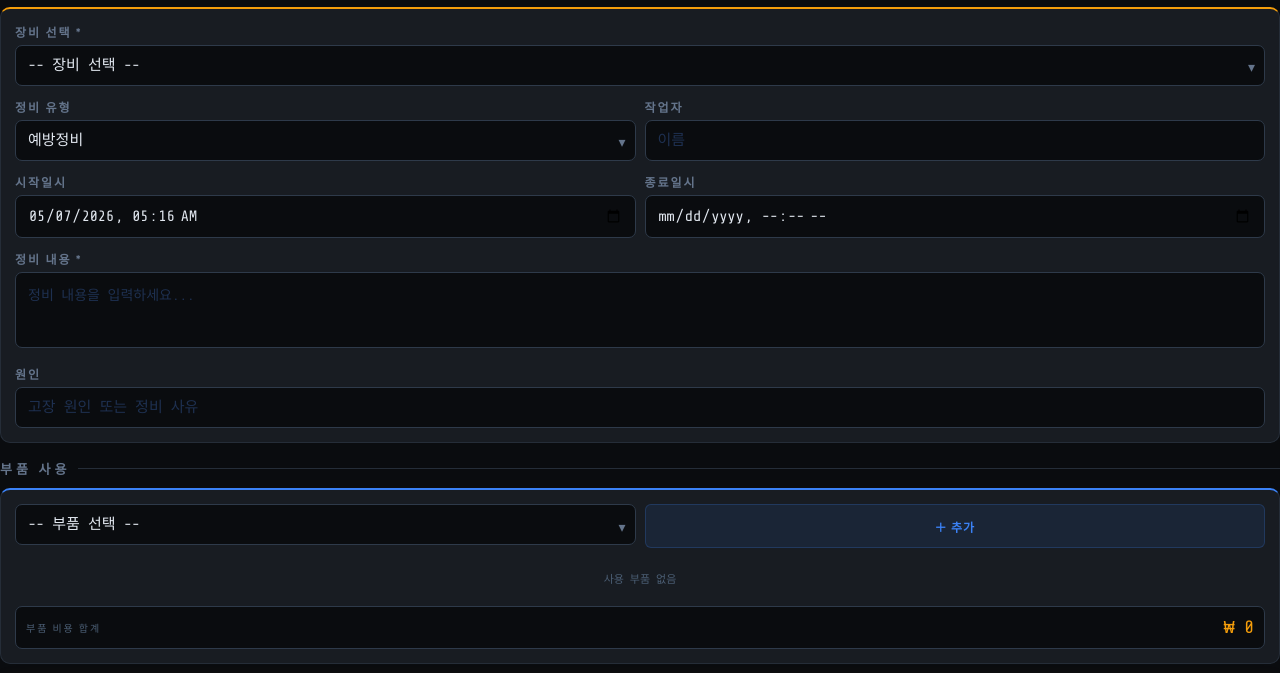
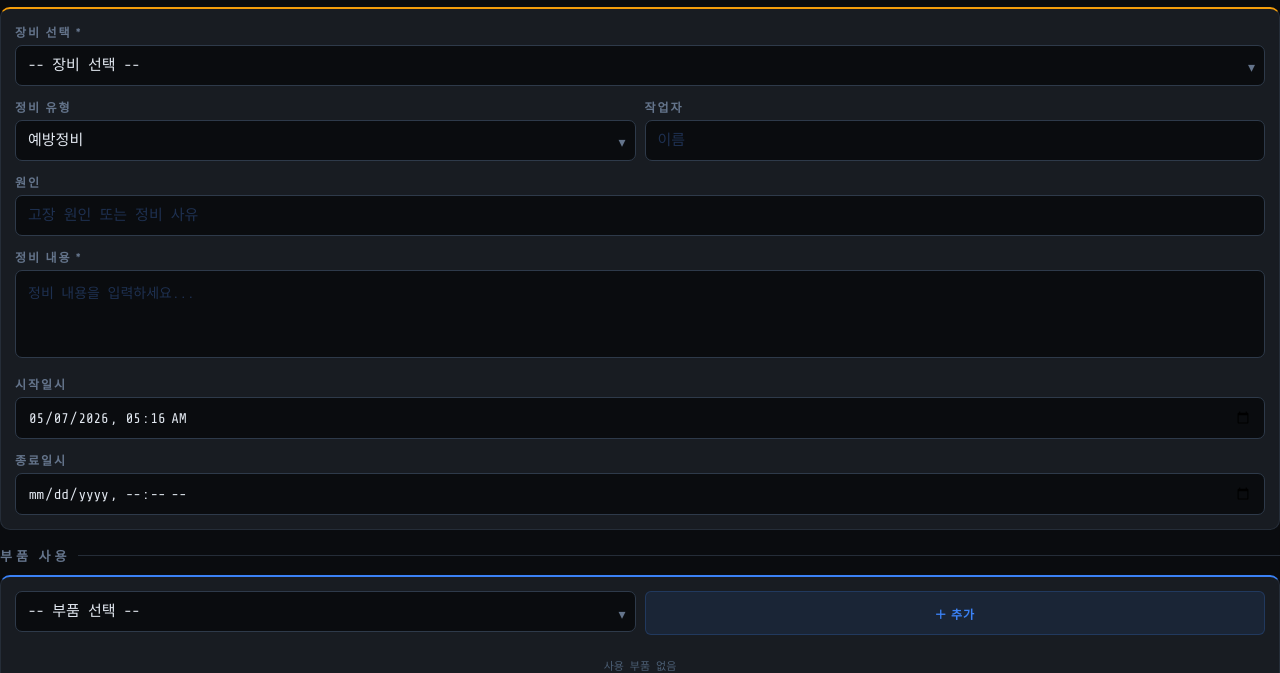
Before and after one commit to chanwookLee83/shiny-fishstick, a plain HTML site: page index.html in a window 1280 px wide. Both pictures are taken after a click on the element "🔧 정비". Shown: the part 127-800 px from the top of the page. Drawn offline with nearby package versions, Linux system fonts and the light colour scheme; a web font is replaced by a local one.

Commit message:
Update index.html

```diff
--- a/index.html
+++ b/index.html
@@ -506,12 +506,10 @@ body.light mark{background:transparent;color:var(--amber);font-weight:700;}
         </div>
         <div class="field"><label class="flabel">작업자</label><div class="ac-wrap"><input class="finput" id="mWorker" placeholder="이름" autocomplete="off" oninput="acShow('mWorker','workers')"><div class="ac-list" id="ac-mWorker"></div></div></div>
       </div>
-      <div class="frow">
-        <div class="field"><label class="flabel">시작일시</label><input class="finput" id="mStart" type="datetime-local"></div>
-        <div class="field"><label class="flabel">종료일시</label><input class="finput" id="mEnd" type="datetime-local"></div>
-      </div>
-      <div class="field"><label class="flabel">정비 내용 *</label><textarea class="ftextarea" id="mContent" placeholder="정비 내용을 입력하세요..."></textarea></div>
       <div class="field"><label class="flabel">원인</label><div class="ac-wrap"><input class="finput" id="mCause" placeholder="고장 원인 또는 정비 사유" autocomplete="off" oninput="acShow('mCause','causes')"><div class="ac-list" id="ac-mCause"></div></div></div>
+      <div class="field"><label class="flabel">정비 내용 *</label><textarea class="ftextarea" id="mContent" placeholder="정비 내용을 입력하세요..." style="height:88px;"></textarea></div>
+      <div class="field"><label class="flabel">시작일시</label><input class="finput" id="mStart" type="datetime-local" style="font-size:14px;"></div>
+      <div class="field"><label class="flabel">종료일시</label><input class="finput" id="mEnd" type="datetime-local" style="font-size:14px;"></div>
     </div>
   </div>
 
@@ -1078,12 +1076,10 @@ body.light mark{background:transparent;color:var(--amber);font-weight:700;}
       </div>
       <div class="field"><label class="flabel">작업자</label><div class="ac-wrap"><input class="finput" id="eMWorker" autocomplete="off" oninput="acShow('eMWorker','workers')"><div class="ac-list" id="ac-eMWorker"></div></div></div>
     </div>
-    <div class="frow">
-      <div class="field"><label class="flabel">시작일시</label><input class="finput" id="eMStart" type="datetime-local"></div>
-      <div class="field"><label class="flabel">종료일시</label><input class="finput" id="eMEnd" type="datetime-local"></div>
-    </div>
-    <div class="field"><label class="flabel">정비 내용 *</label><textarea class="ftextarea" id="eMContent"></textarea></div>
     <div class="field"><label class="flabel">원인</label><div class="ac-wrap"><input class="finput" id="eMCause" autocomplete="off" oninput="acShow('eMCause','causes')"><div class="ac-list" id="ac-eMCause"></div></div></div>
+    <div class="field"><label class="flabel">정비 내용 *</label><textarea class="ftextarea" id="eMContent" style="height:88px;"></textarea></div>
+    <div class="field"><label class="flabel">시작일시</label><input class="finput" id="eMStart" type="datetime-local" style="font-size:14px;"></div>
+    <div class="field"><label class="flabel">종료일시</label><input class="finput" id="eMEnd" type="datetime-local" style="font-size:14px;"></div>
     <button class="btn-primary" style="margin-top:4px;" onclick="saveMaintEdit()">💾 저장</button>
   </div>
 </div>
```
